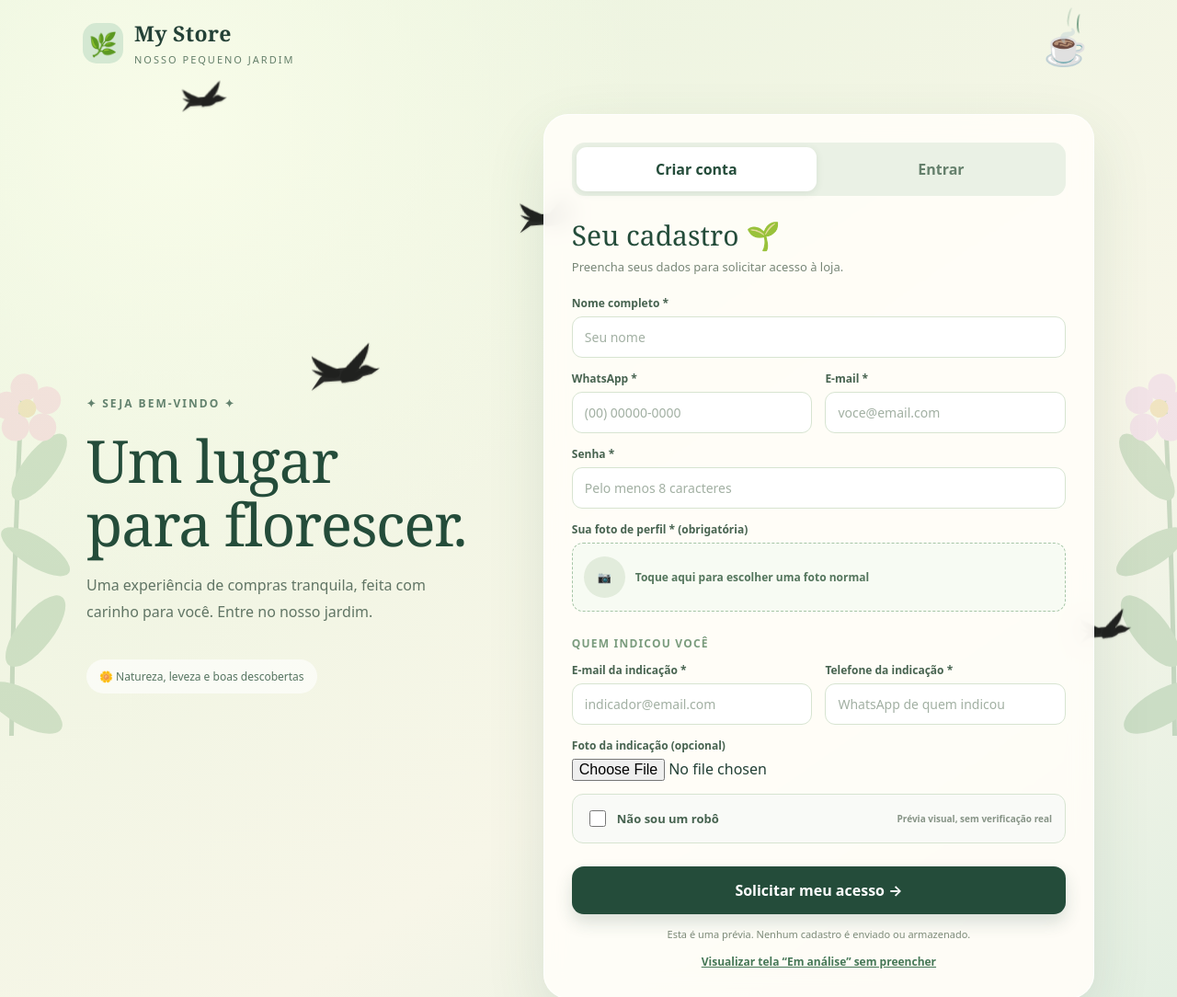
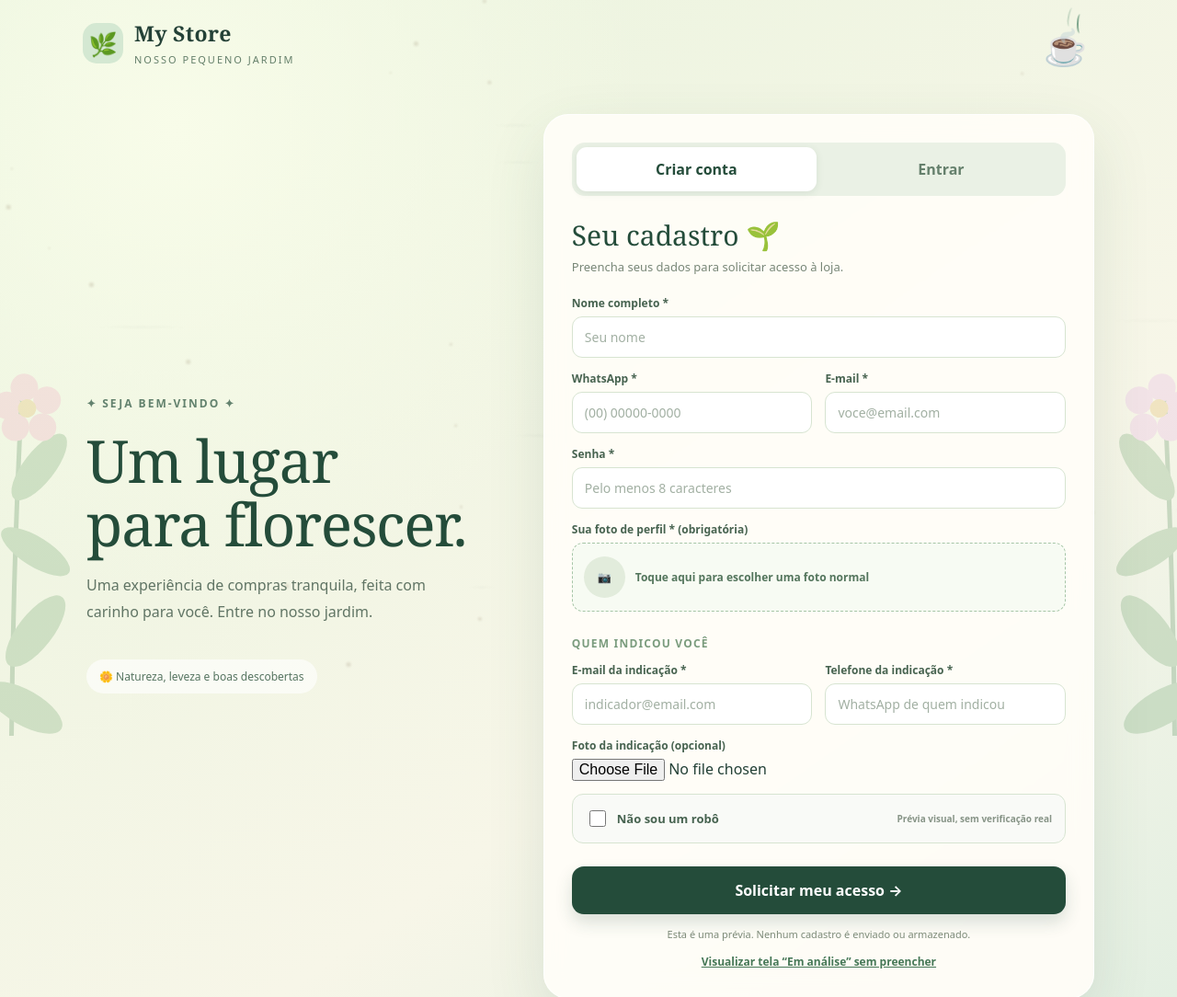
Before and after one commit to mymy774/mystore, a plain HTML site: page index.html in a window 1280 px wide. Shown: the top 1084 px of the page at 92% size. Drawn offline with Linux system fonts and the light colour scheme.

Commit message:
Refactor bird animations and nature effects
Refactor bird shadow and nature effect styles, update animations, and add new particle effects.

```diff
--- a/index.html
+++ b/index.html
@@ -95,109 +95,160 @@
       <g fill="#7dac7b"><ellipse cx="102" cy="375" rx="19" ry="46" transform="rotate(-50 102 375)"/><ellipse cx="128" cy="295" rx="19" ry="47" transform="rotate(48 128 295)"/><ellipse cx="143" cy="210" rx="16" ry="43" transform="rotate(-48 143 210)"/><ellipse cx="163" cy="120" rx="17" ry="44" transform="rotate(48 163 120)"/></g>
       <g fill="#f2b0c7"><circle cx="162" cy="32" r="15"/><circle cx="184" cy="50" r="15"/><circle cx="174" cy="78" r="15"/><circle cx="145" cy="73" r="15"/><circle cx="140" cy="48" r="15"/></g><circle cx="161" cy="55" r="10" fill="#e1b866"/></svg>
     <svg class="branch right" viewBox="0 0 280 470" fill="none"><path d="M65 500Q105 270 160 30" stroke="#659469" stroke-width="5"/><g fill="#7dac7b"><ellipse cx="102" cy="375" rx="19" ry="46" transform="rotate(-50 102 375)"/><ellipse cx="128" cy="295" rx="19" ry="47" transform="rotate(48 128 295)"/><ellipse cx="143" cy="210" rx="16" ry="43" transform="rotate(-48 143 210)"/><ellipse cx="163" cy="120" rx="17" ry="44" transform="rotate(48 163 120)"/></g><g fill="#e8b7e5"><circle cx="162" cy="32" r="15"/><circle cx="184" cy="50" r="15"/><circle cx="174" cy="78" r="15"/><circle cx="145" cy="73" r="15"/><circle cx="140" cy="48" r="15"/></g><circle cx="161" cy="55" r="10" fill="#e1b866"/></svg>
-   <!-- INÍCIO: PÁSSAROS EM SILHUETA -->
-<style>
-  #ceu-passaros {
+  <style>
+  #efeito-natureza {
     position: fixed;
     inset: 0;
+    overflow: hidden;
     pointer-events: none;
-    overflow: hidden;
     z-index: 5;
+    contain: layout style;
   }
 
-  .passaro-sombra {
+  .particula-vento {
     position: absolute;
-    left: -150px;
+    left: -100px;
     top: var(--altura);
-    width: var(--tamanho);
-    height: auto;
-    overflow: visible;
-    opacity: .9;
-    animation: atravessar var(--tempo) linear infinite;
+    opacity: 0;
+    animation: ventoMover var(--duracao) linear infinite;
     animation-delay: var(--atraso);
-    filter: drop-shadow(0 1px 1px #0002);
+    will-change: transform, opacity;
   }
 
-  .passaro-sombra .asa-esquerda {
-    transform-origin: 48px 47px;
-    animation: asaEsquerda .42s ease-in-out infinite alternate;
+  .poeira {
+    width: var(--tamanho);
+    height: var(--tamanho);
+    border-radius: 50%;
+    background: rgba(157, 143, 116, 0.38);
+    filter: blur(1px);
   }
 
-  .passaro-sombra .asa-direita {
-    transform-origin: 54px 47px;
-    animation: asaDireita .42s ease-in-out infinite alternate;
+  .rajada {
+    width: var(--tamanho);
+    height: 1px;
+    border-radius: 100%;
+    background: linear-gradient(
+      90deg,
+      transparent,
+      rgba(160, 166, 164, 0.25),
+      transparent
+    );
+    filter: blur(1px);
   }
 
-  @keyframes asaEsquerda {
-    from { transform: rotate(-18deg) scaleY(.7); }
-    to { transform: rotate(18deg) scaleY(1.25); }
+  .folha {
+    width: var(--tamanho);
+    height: calc(var(--tamanho) * 0.55);
+    background: var(--cor);
+    border-radius: 90% 0 90% 0;
+    transform-origin: center;
+    animation: folhaGirar 3s ease-in-out infinite alternate;
+    box-shadow: 0 1px 2px rgba(0,0,0,0.08);
   }
 
-  @keyframes asaDireita {
-    from { transform: rotate(16deg) scaleY(1.2); }
-    to { transform: rotate(-16deg) scaleY(.65); }
+  @keyframes ventoMover {
+    0% {
+      transform: translate3d(-10vw, 0, 0);
+      opacity: 0;
+    }
+    12% { opacity: 0.65; }
+    45% {
+      transform: translate3d(45vw, -28px, 0);
+    }
+    85% { opacity: 0.55; }
+    100% {
+      transform: translate3d(115vw, 32px, 0);
+      opacity: 0;
+    }
   }
 
-  @keyframes atravessar {
+  @keyframes folhaGirar {
     0% {
-      transform: translate(-100px, 25px) scale(.8);
+      rotate: -25deg;
+      scale: 0.85;
     }
-    35% {
-      transform: translate(38vw, -28px) scale(1);
-    }
-    55% {
-      transform: translate(58vw, 5px) scale(.95);
-    }
-    68% {
-      transform: translate(69vw, 5px) scale(.95);
+    50% {
+      rotate: 65deg;
+      scale: 1;
     }
     100% {
-      transform: translate(calc(100vw + 250px), -45px)
-                 scale(.85);
+      rotate: 150deg;
+      scale: 0.9;
     }
   }
 
   @media (prefers-reduced-motion: reduce) {
-    .passaro-sombra,
-    .passaro-sombra .asa-esquerda,
-    .passaro-sombra .asa-direita {
-      animation: none !important;
+    #efeito-natureza {
+      display: none;
     }
-    #ceu-passaros { display: none; }
   }
 </style>
 
-<div id="ceu-passaros" aria-hidden="true">
-  <svg class="passaro-sombra"
-       viewBox="0 0 120 100">
-    <!-- Corpo e cauda -->
-    <path fill="#101010"
-      d="M28 54 Q44 43 62 45
-         Q74 42 83 48
-         L105 45 L94 53
-         L82 56 Q71 67 56 62
-         L28 64 L11 76 L23 58 Z"/>
+<div id="efeito-natureza" aria-hidden="true"></div>
 
-    <!-- Asa esquerda -->
-    <path class="asa-esquerda" fill="#080808"
-      d="M49 48 Q32 30 18 7
-         Q18 30 27 44
-         L13 32 Q21 55 44 61
-         Q50 57 49 48Z"/>
+<script>
+(function () {
+  const ceu = document.getElementById("efeito-natureza");
+  if (!ceu || ceu.dataset.iniciado) return;
+  ceu.dataset.iniciado = "sim";
 
-    <!-- Asa direita -->
-    <path class="asa-direita" fill="#080808"
-      d="M54 49 Q67 28 79 9
-         Q84 29 71 47
-         L86 35 Q77 57 58 62
-         Q52 58 54 49Z"/>
+  // Remove os pássaros da versão anterior.
+  document.getElementById("ceu-passaros")?.remove();
 
-    <!-- Cabeça e bico -->
-    <path fill="#080808"
-      d="M78 44 Q85 38 92 43
-         L102 47 L91 49
-         Q84 55 78 51Z"/>
-  </svg>
+  const coresFolhas = [
+    "#788b56",
+    "#a39b59",
+    "#b08a56",
+    "#72805a",
+    "#9b7650"
+  ];
+
+  function criarParticula(tipo, indice) {
+    const elemento = document.createElement("div");
+    elemento.className = "particula-vento " + tipo;
+
+    const altura = (indice * 37 + 13) % 95;
+    const duracao = 12 + ((indice * 7) % 19);
+    const atraso = -((indice * 3.7) % 30);
+
+    let tamanho;
+
+    if (tipo === "poeira") {
+      tamanho = 2 + (indice % 4);
+    } else if (tipo === "rajada") {
+      tamanho = 35 + (indice % 5) * 20;
+    } else {
+      tamanho = 9 + (indice % 5) * 3;
+      elemento.style.setProperty(
+        "--cor",
+        coresFolhas[indice % coresFolhas.length]
+      );
+    }
+
+    elemento.style.setProperty("--altura", altura + "%");
+    elemento.style.setProperty("--duracao", duracao + "s");
+    elemento.style.setProperty("--atraso", atraso + "s");
+    elemento.style.setProperty("--tamanho", tamanho + "px");
+
+    ceu.appendChild(elemento);
+  }
+
+  // Poeira leve.
+  for (let i = 0; i < 24; i++) {
+    criarParticula("poeira", i);
+  }
+
+  // Marcas sutis de vento.
+  for (let i = 0; i < 9; i++) {
+    criarParticula("rajada", i + 24);
+  }
+
+  // Poucas folhas espalhadas.
+  for (let i = 0; i < 7; i++) {
+    criarParticula("folha", i + 33);
+  }
+})();
+</script>
 </div>
 
 <script>
```
